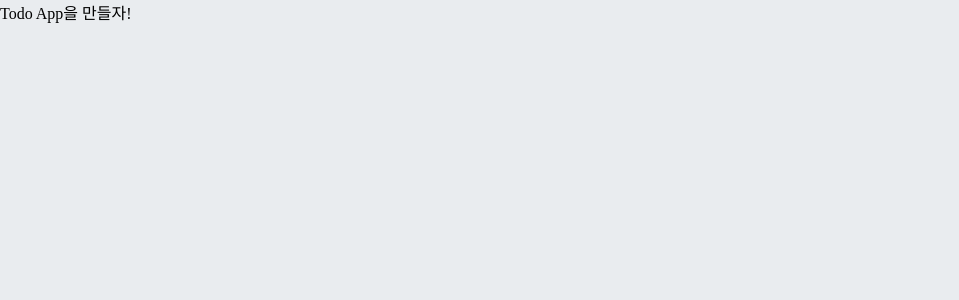
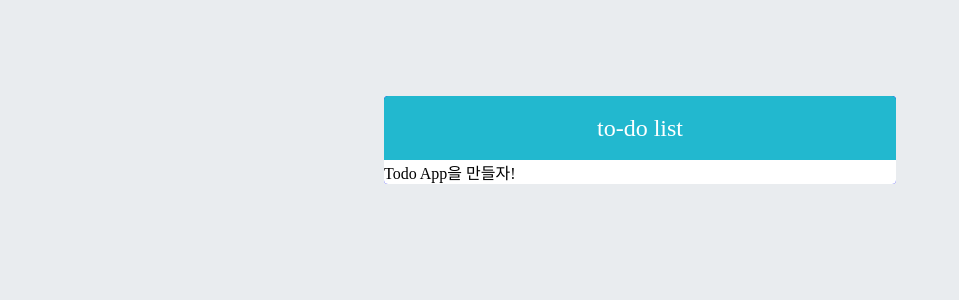
Before and after one commit to jh1109/todo-app, a React (Create React App) app: page / in a window 1280 px wide. Shown: the top 300 px of the page, without its empty margins (0-959 px from the left). Built offline with nearby package versions, Linux system fonts and the light colour scheme.

Commit message:
[learn] 10.2.1 TodoTemplate 만들기

```diff
--- /dev/null
+++ b/jsconfig.json
@@ -0,0 +1,5 @@
+{
+  "compilerOptions": {
+    "target": "es6"
+  }
+}
--- a/src/App.js
+++ b/src/App.js
@@ -1,5 +1,7 @@
+import TodoTemplate from './components/TodoTemplate';
+
 const App = () => {
-  return <div>Todo App을 만들자!</div>;
+  return <TodoTemplate>Todo App을 만들자!</TodoTemplate>;
 };
 
 export default App;
--- /dev/null
+++ b/src/components/TodoTemplate.js
@@ -0,0 +1,12 @@
+import './TodoTemplate.scss';
+
+const TodoTemplate = ({ children }) => {
+  return (
+    <div className="TodoTemplate">
+      <div className="app-title">to-do list</div>
+      <div className="content">{children}</div>
+    </div>
+  );
+};
+
+export default TodoTemplate;
--- /dev/null
+++ b/src/components/TodoTemplate.scss
@@ -0,0 +1,19 @@
+.TodoTemplate {
+  background: blue;
+  width: 512px;
+  margin: 6rem auto;
+  border-radius: 4px;
+  overflow: hidden;
+}
+.app-title {
+  background: #22b8cf;
+  color: white;
+  height: 4rem;
+  font-size: 1.5rem;
+  display: flex;
+  align-items: center;
+  justify-content: center;
+}
+.content {
+  background: white;
+}
```
